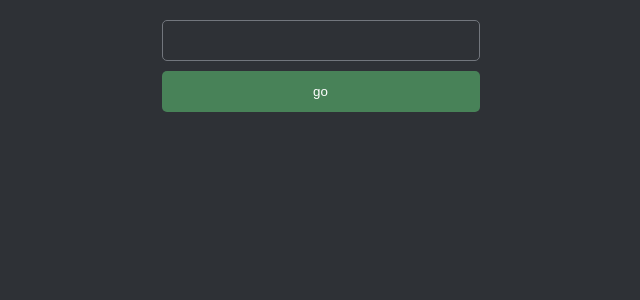
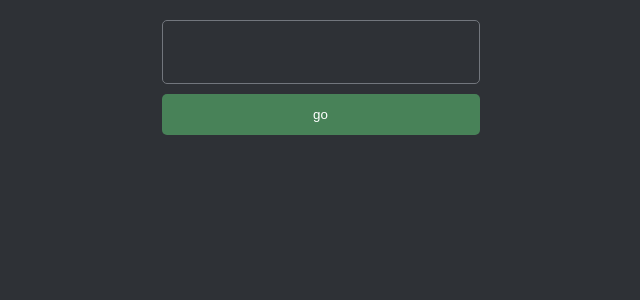
Before and after one commit to harrisabdullah/elementary, a SvelteKit app: page / in a window 1280 px wide. Shown: the top 300 px of the page, without its empty margins (317-957 px from the left). Built offline with nearby package versions, Linux system fonts and the light colour scheme.

Commit message:
Converted div input to textarea.

```diff
--- a/src/routes/+page.svelte
+++ b/src/routes/+page.svelte
@@ -16,19 +16,15 @@
     }
 
     let output: TextSnippet[][] = [[]];
-    let outputEle: HTMLElement;
-    let inputElement: HTMLElement;
+    let inputText: String;
+    let textareaEl: HTMLElement;
     let currant_element = "hover over element";
     let has_hovered = false;
 
     function format_text(event: Event){
+        event.preventDefault();
 
-        event.preventDefault();
-        if (window.innerWidth > 700){
-            inputElement.focus();
-        }
-
-        let text = inputElement.innerText.toLowerCase();
+        let text = inputText.toLowerCase(); // GPT: how ot get the text from the textarea??
         output = [[]];
 
         if (text.trim() == ""){
@@ -46,17 +42,19 @@
                 continue;
             }
             currantOuptut = pendingOutput.shift()!;
-            if (one_letter.has(currantString[0].toLowerCase())){
+            if (!(one_letter.has(currantString[0].toLowerCase())) &&
+                !(currantString.length >= 2 && two_letter.has((currantString[0] + currantString[1]).toLowerCase()))) {
+                pendingOutput.push(currantOuptut.concat({content: currantString[0], is_element: false}));
+                pendingStrings.push(currantString.slice(1));
+            } else if (one_letter.has(currantString[0].toLowerCase())){
                 pendingOutput.push(currantOuptut.concat({content: currantString[0].toUpperCase(), is_element: true}));
                 pendingStrings.push(currantString.slice(1));
-            } if (currantString.length >= 2 && two_letter.has((currantString[0] + currantString[1]).toLowerCase())){
+            } else {
                 pendingOutput.push(currantOuptut.concat({content: currantString[0].toUpperCase() + currantString[1].toLocaleLowerCase(), is_element: true}));
                 pendingStrings.push(currantString.slice(2));
-            } else {
-                pendingOutput.push(currantOuptut.concat({content: currantString[0], is_element: false}));
-                pendingStrings.push(currantString.slice(1));
             }
         }
+        console.log(pendingOutput);
         // find the best out of the potential results.
         let bestOutput = pendingOutput.reduce((best, current) => {
             const falsesCountCurrent = current.filter(obj => !obj.is_element).length;
@@ -90,47 +88,30 @@
         currant_element = new_element.toString();
     }
 
-    function onPaste(e: ClipboardEvent){
-        e.preventDefault();
-        if (!e.clipboardData){return};
-        const textToInsert = e.clipboardData.getData('text/plain');
-
-        const selection = window.getSelection();
-        if (!selection){return};
-        const range = selection.getRangeAt(0);
-        const cursorPosition = range.startOffset;
-
-        if (!inputElement.textContent){return};
-        const textBeforeCursor = inputElement.textContent.slice(0, cursorPosition);
-        const textAfterCursor = inputElement.textContent.slice(cursorPosition);
-        inputElement.textContent = textBeforeCursor + textToInsert + textAfterCursor;
-
-        if (!inputElement.firstChild){return};
-        range.setStart(inputElement.firstChild, cursorPosition + textToInsert.length);
-        range.setEnd(inputElement.firstChild, cursorPosition + textToInsert.length);
-        selection.removeAllRanges();
-        selection.addRange(range);
+    function autoResize() {
+        textareaEl.style.height = 'auto';
+        textareaEl.style.height = textareaEl.scrollHeight + 'px';
     }
 
 </script>
 
 <div id={output.length===1 && output[0].length===0 ? 'centre-container':'container'}>
     <form on:submit={format_text}>
-        <div
+        <textarea
             id="text-input"
-            bind:this={inputElement}
-            on:paste={onPaste}
+            bind:value={inputText}
+            bind:this={textareaEl}
             on:keydown={keyDown}
+            on:input={autoResize}
             contenteditable="true"
-            role="textbox"
             aria-multiline="true"
             tabindex="0"
-        ></div>
+        ></textarea>
         <input id="submit-button" type="submit" value="go">
     </form>
 
     <div id={output.length===1 && output[0].length===0 ? 'no-show':'output-container'}>
-        <div bind:this={outputEle} id='output-text'>
+        <div id='output-text'>
             {#each output as line}
                 <div class="line">
                     {#if line.length === 0}
@@ -182,12 +163,15 @@
     }
 
     #text-input {
+        resize: none;
+        overflow-y: hidden;
         width: 300px;
         background: #2e3136;
         border: 1px solid #72767D;
         border-radius: 5px;
         padding: 8px;
         font-size: 20px;
+        color: white;
     }
 
     #text-input:focus {
@@ -287,5 +271,4 @@
             display: none;
         }
     }
-
 </style>
```
Also changed, not shown: 1 other file (tests, documents, lock files or other folders).
